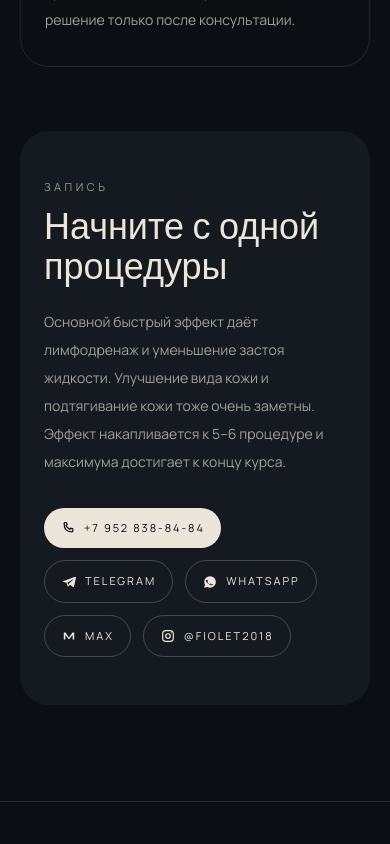
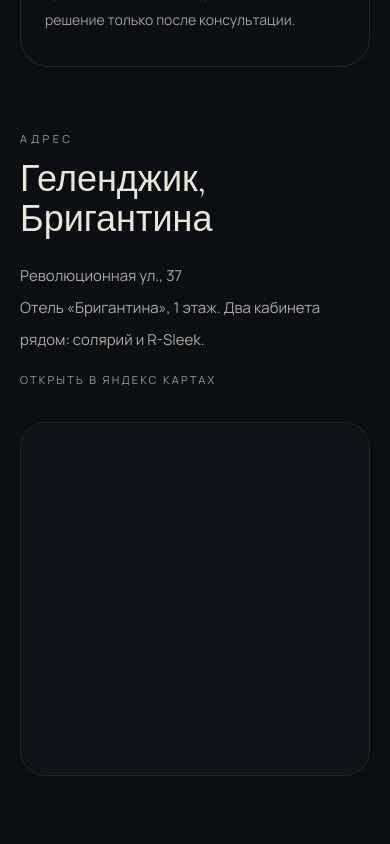
Before and after one commit to gnxv/ds, a Next.js app: page /r-sleek in a window 390 px wide. Shown: the part 9860-10704 px from the top of the page. Built offline with nearby package versions, Linux system fonts and the light colour scheme.

Commit message:
Add Yandex map address block for Brigantina

```diff
--- a/src/app/r-sleek/page.tsx
+++ b/src/app/r-sleek/page.tsx
@@ -5,7 +5,7 @@
   BackgroundVideo,
   InlineVideo,
 } from "@/components/r-sleek/Media";
-import { services } from "@/lib/site";
+import { services, site } from "@/lib/site";
 import type { Metadata } from "next";
 
 export const metadata: Metadata = {
@@ -421,6 +421,39 @@
         </div>
       </section>
 
+      <section id="address" className="px-5 pb-20 md:px-6 md:pb-28">
+        <div className="mx-auto max-w-6xl">
+          <p className="text-[11px] uppercase tracking-[0.32em] text-[#8fa08c]">
+            Адрес
+          </p>
+          <h2 className="font-serif mt-3 text-4xl md:text-5xl">
+            Геленджик, Бригантина
+          </h2>
+          <p className="mt-5 max-w-2xl text-[15px] leading-8 text-[#ece6da]/72">
+            {site.address}
+            <br />
+            {site.addressExtra}. Два кабинета рядом: солярий и R-Sleek.
+          </p>
+          <a
+            href={site.mapsUrl}
+            target="_blank"
+            rel="noreferrer"
+            className="mt-4 inline-block text-[11px] uppercase tracking-[0.2em] text-[#8fa08c]"
+          >
+            Открыть в Яндекс Картах
+          </a>
+          <div className="mt-8 overflow-hidden rounded-[1.6rem] border border-white/10">
+            <iframe
+              title="Fiolet на Яндекс Картах"
+              src={site.mapsEmbed}
+              className="h-[22rem] w-full bg-[#10141a] md:h-[28rem]"
+              loading="lazy"
+              allowFullScreen
+            />
+          </div>
+        </div>
+      </section>
+
       <section id="contact" className="px-5 pb-24 md:px-6">
         <div className="mx-auto max-w-6xl rounded-[1.8rem] bg-[#151a21] px-6 py-12 md:px-12">
           <p className="text-[11px] uppercase tracking-[0.32em] text-[#8fa08c]">
--- a/src/lib/site.ts
+++ b/src/lib/site.ts
@@ -1,7 +1,13 @@
 export const site = {
   name: "Fiolet",
   tagline: "Солярий и аппаратный массаж R-Sleek. Два кабинета рядом.",
-  location: "Гостиница, соседние кабинеты",
+  location: "Геленджик, отель «Бригантина»",
+  address: "Революционная ул., 37",
+  addressExtra: "Отель «Бригантина», 1 этаж",
+  city: "Геленджик",
+  mapsUrl: "https://yandex.ru/maps/org/fiolet/108706549072/",
+  mapsEmbed:
+    "https://yandex.ru/map-widget/v1/?ol=biz&oid=108706549072&ll=38.067614%2C44.555612&z=16",
   phone: "+7 952 838-84-84",
   phoneHref: "tel:+79528388484",
   telegram: "https://t.me/+79528388484",
@@ -47,6 +53,7 @@
       { href: "#how", label: "Сеанс" },
       { href: "#prices", label: "Цены" },
       { href: "#faq", label: "Вопросы" },
+      { href: "#address", label: "Адрес" },
       { href: "#contact", label: "Запись" },
     ] satisfies NavLink[],
   },
```
